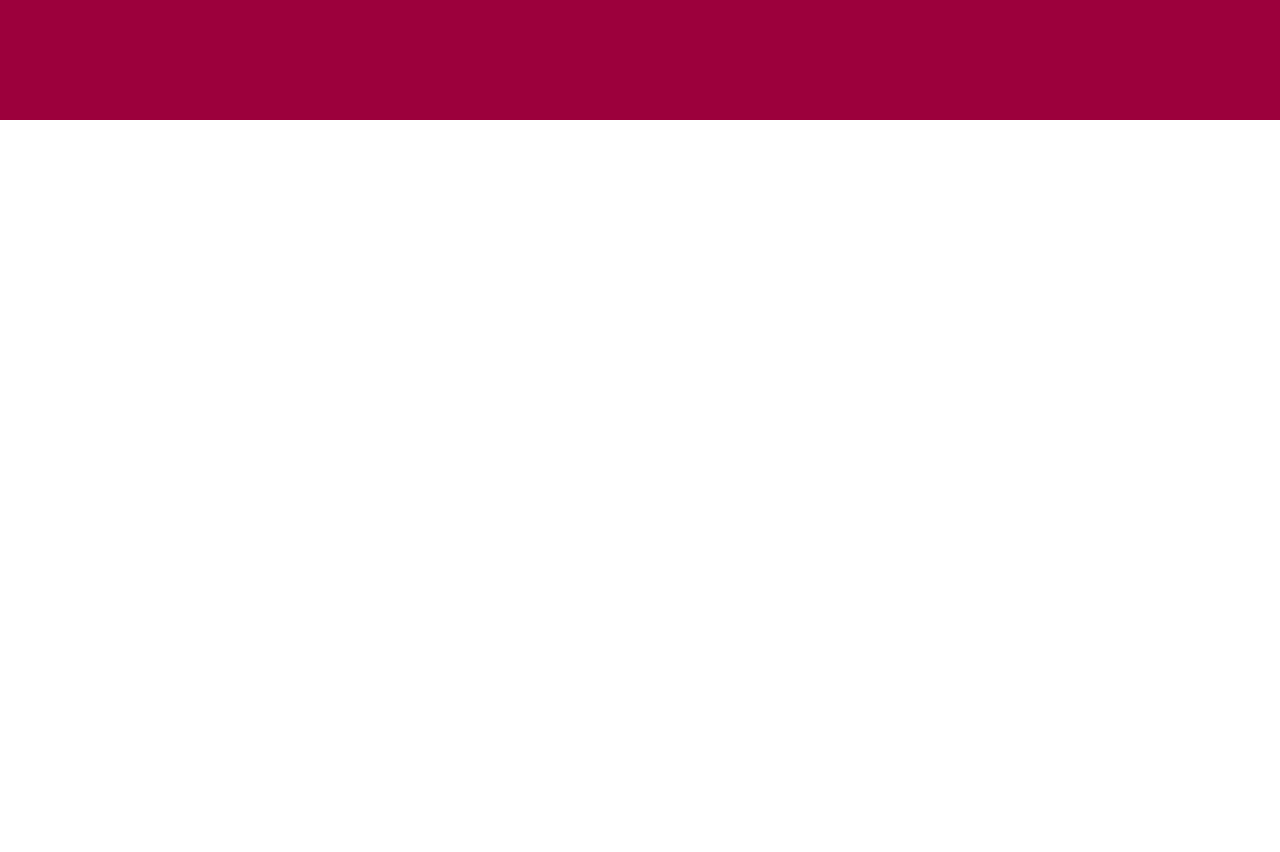
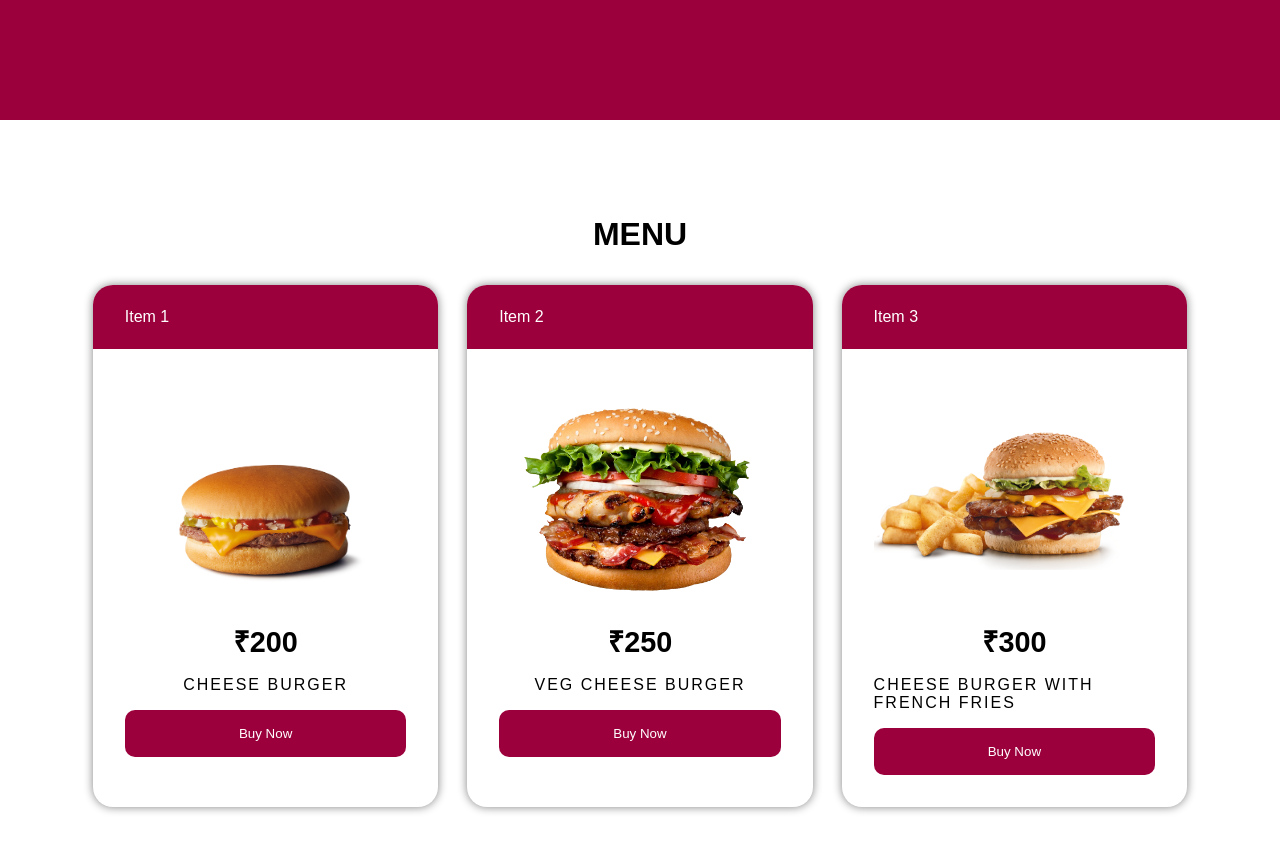
Before and after one commit to devpranab/mba-burger-wala-ui, a React (Create React App) app: page / in a window 1280 px wide. Shown: the part 1400-2252 px from the top of the page. Before the commit the page ends 1520 px from the top, so only its background shows below. Built offline with nearby package versions, Linux system fonts and the light colour scheme; a web font is replaced by a local one.

Commit message:
Menu Section Animation Design

```diff
--- a/src/components/Home/Home.js
+++ b/src/components/Home/Home.js
@@ -1,12 +1,14 @@
 import React from 'react';
 import Banner from './Banner/Banner';
 import Founder from './Founder/Founder';
+import Menu from './Menu/Menu';
 
 const Home = () => {
     return (
         <div>
             <Banner/>
             <Founder/>
+            <Menu/>
         </div>
     );
 };
--- /dev/null
+++ b/src/components/Home/Menu/Menu.js
@@ -0,0 +1,47 @@
+import React from "react";
+import './Menu.scss';
+import MenuCard from "./MenuCard";
+import burger1 from "../../../assets/images/burger1.png";
+import burger2 from "../../../assets/images/burger2.png";
+import burger3 from "../../../assets/images/burger3.png";
+
+const Menu = () => {
+    const addToCartHandler = itemNum => {
+        console.log("addToCartHandler click");
+    };
+
+    return (
+      <section id="menu">
+        <h1>MENU</h1>
+
+        <div>
+          <MenuCard
+            itemNum={1}
+            burgerSrc={burger1}
+            price={200}
+            title="Cheese Burger"
+            handler={addToCartHandler}
+            delay={0.1}
+          />
+          <MenuCard
+            itemNum={2}
+            burgerSrc={burger2}
+            price={250}
+            title="Veg Cheese Burger"
+            delay={0.5}
+            handler={addToCartHandler}
+          />
+          <MenuCard
+            itemNum={3}
+            burgerSrc={burger3}
+            price={300}
+            title="Cheese Burger with French Fries"
+            delay={0.8}
+            handler={addToCartHandler}
+          />
+        </div>
+      </section>
+    );
+  };
+
+  export default Menu;
--- /dev/null
+++ b/src/components/Home/Menu/Menu.scss
@@ -0,0 +1,83 @@
+@import '../../../styles/colors.scss';
+
+#menu {
+    width: 100%;
+    min-height: 100vh;
+    background-color: white;
+    padding: 4rem;
+
+    > h1 {
+      font-size: 2rem;
+      text-align: center;
+      padding: 2rem;
+    }
+
+    > div {
+      display: flex;
+      justify-content: space-evenly;
+    }
+  }
+
+  .menuCard {
+    background-color: white;
+    width: 30%;
+    border-radius: 20px;
+    box-shadow: 0 0 10px rgba(0, 0, 0, 0.495);
+
+    > div {
+      border-radius: 20px 20px 0 0;
+      background-color: $red;
+      display: flex;
+      align-items: center;
+      padding: 2rem;
+      color: white;
+      height: 4rem;
+    }
+
+    > main {
+      padding: 2rem;
+      display: flex;
+      flex-direction: column;
+      align-items: center;
+
+      > img {
+        height: 15rem;
+        width: 100%;
+        object-fit: contain;
+      }
+
+      > h5 {
+        font-size: 1.8rem;
+      }
+      > p {
+        text-transform: uppercase;
+        letter-spacing: 2px;
+        padding: 1rem 0;
+      }
+
+      > button {
+        background-color: $red;
+        color: white;
+        border: none;
+        padding: 1rem 2rem;
+        width: 100%;
+        border-radius: 10px;
+        cursor: pointer;
+
+        &:hover {
+          background-color: $reddark;
+        }
+      }
+    }
+  }
+
+  @media screen and (max-width: 600px) {
+    #menu > div {
+      flex-direction: column;
+    }
+
+    .menuCard {
+      width: 100%;
+      margin: 1rem 0;
+    }
+}
--- /dev/null
+++ b/src/components/Home/Menu/MenuCard.js
@@ -0,0 +1,34 @@
+import React from "react";
+import { motion } from "framer-motion";
+
+const MenuCard = ({ itemNum, burgerSrc, price, title, handler, delay = 0 }) => {
+  return (
+    <motion.div
+      className="menuCard"
+      initial={{
+        x: "-100%",
+        opacity: 0,
+      }}
+      whileInView={{
+        x: 0,
+        opacity: 1,
+      }}
+      transition={{
+        delay,
+      }}
+    >
+      <div>Item {itemNum}</div>
+      <main>
+        <img src={burgerSrc} alt={itemNum} />
+
+        <h5>₹{price}</h5>
+
+        <p>{title}</p>
+
+        <button onClick={() => handler(itemNum)}>Buy Now</button>
+      </main>
+    </motion.div>
+  );
+};
+
+export default MenuCard;
```
Also changed, not shown: 1 other file (tests, documents, lock files or other folders).
